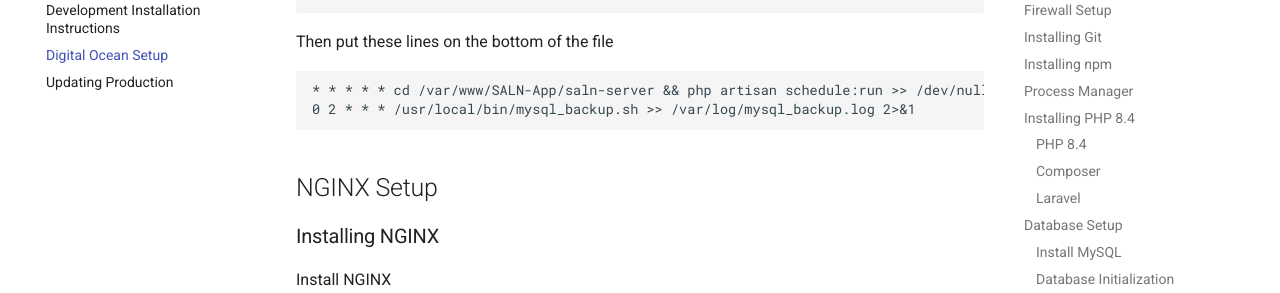
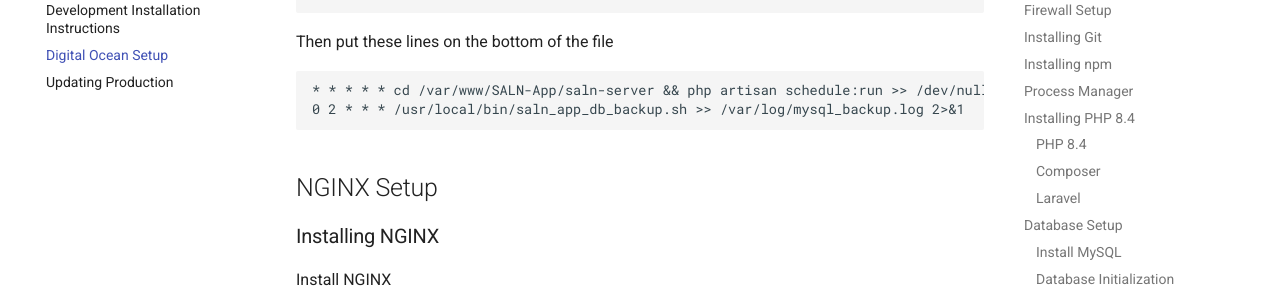
Before and after one commit to SHIROKAMIQQ/cs191-LAMig-GroupBlog, an MkDocs documentation site: the page built from docs/DOSetup.md, in a window 1280 px wide and 900 px high, scrolled down 5760 px. Shown: the part 179-472 px from the top of the window. Built offline with MkDocs 1.6.1 and Material for MkDocs 9.7.7, drawn with Linux system fonts in a browser that asks for light colours.

Commit message:
fix(DO VM Setup): incorrect db backup script path in crontab

````diff
--- a/docs/DOSetup.md
+++ b/docs/DOSetup.md
@@ -232,7 +232,7 @@ crontab -e
 Then put these lines on the bottom of the file
 ```
 * * * * * cd /var/www/SALN-App/saln-server && php artisan schedule:run >> /dev/null 2>&1
-0 2 * * * /usr/local/bin/mysql_backup.sh >> /var/log/mysql_backup.log 2>&1
+0 2 * * * /usr/local/bin/saln_app_db_backup.sh >> /var/log/mysql_backup.log 2>&1
 ```
 
 ## NGINX Setup
````
